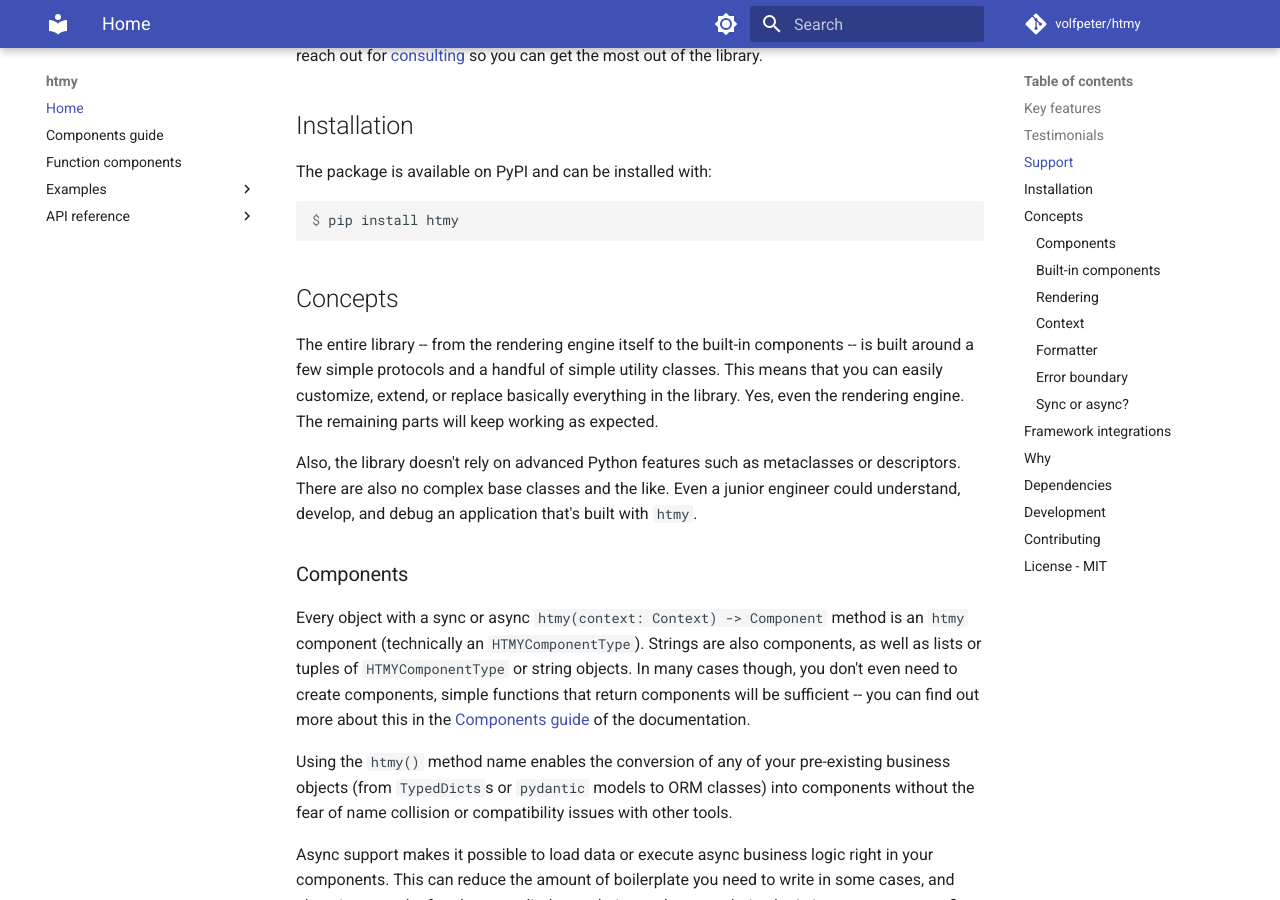
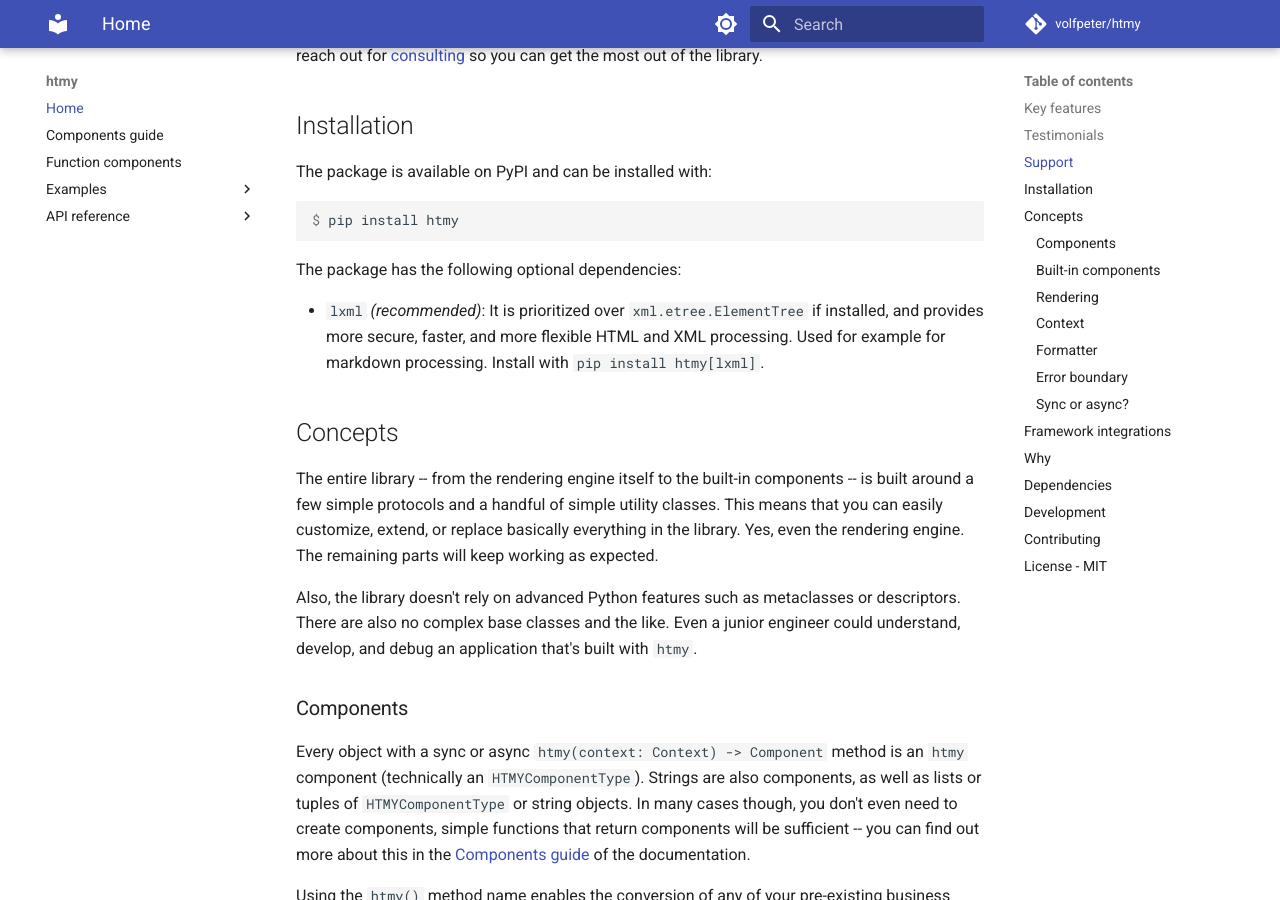
Before and after one commit to volfpeter/htmy, an MkDocs documentation site: the page built from docs/index.md, in a window 1280 px wide and 900 px high, scrolled down 1479 px. Built offline with MkDocs 1.6.1 and Material for MkDocs 9.7.7, drawn with Linux system fonts in a browser that asks for light colours; comment, search, counter and statistics services are not loaded.

Commit message:
feat: add lxml as a recommended optional dependency, refs #73

````diff
--- a/docs/index.md
+++ b/docs/index.md
@@ -53,6 +53,10 @@
 ```console
 $ pip install htmy
 ```
+
+The package has the following optional dependencies:
+
+- `lxml` *(recommended)*: It is prioritized over `xml.etree.ElementTree` if installed, and provides more secure, faster, and more flexible HTML and XML processing. Used for example for markdown processing. Install with `pip install htmy[lxml]`.
 
 ## Concepts
 
--- a/pyproject.toml
+++ b/pyproject.toml
@@ -11,11 +11,14 @@
 anyio = "^4.6.2.post1"
 async-lru = "^2.0.4"
 markdown = "^3.8"
+lxml = { version = ">=6.0.0", optional = true }
+
+[tool.poetry.extras]
+lxml = ["lxml"]
 
 [tool.poetry.group.dev.dependencies]
 fastapi = "^0.116.0"
 fasthx = "^2.3.3"
-lxml = "^6.0.0"
 mkdocs-material = "^9.6.16"
 mkdocstrings = { extras = ["python"], version = "^0.30.0" }
 mypy = "^1.17.0"
````
Also changed, not shown: README.md (+4 -0 lines).
